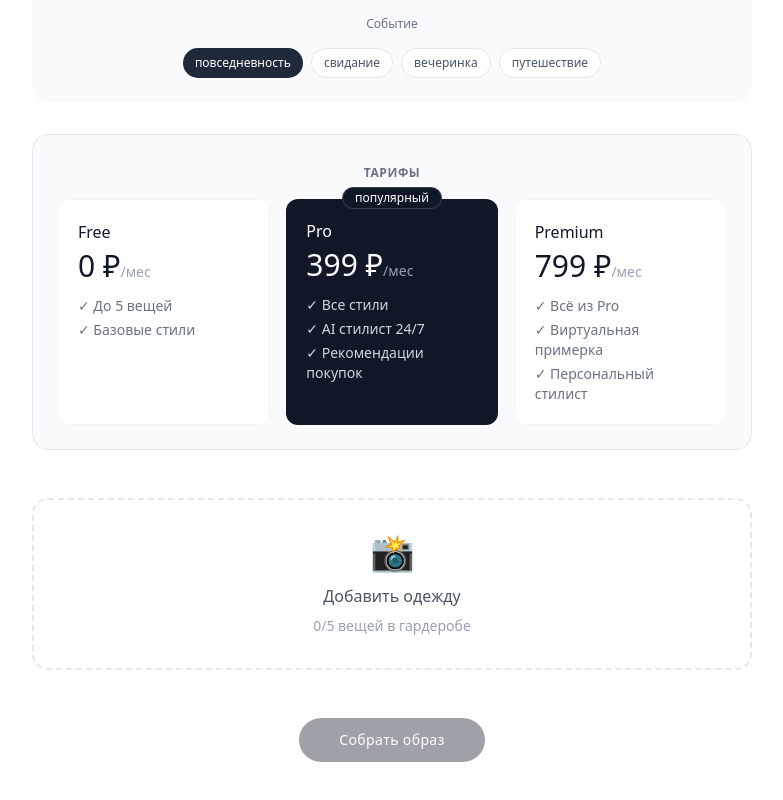
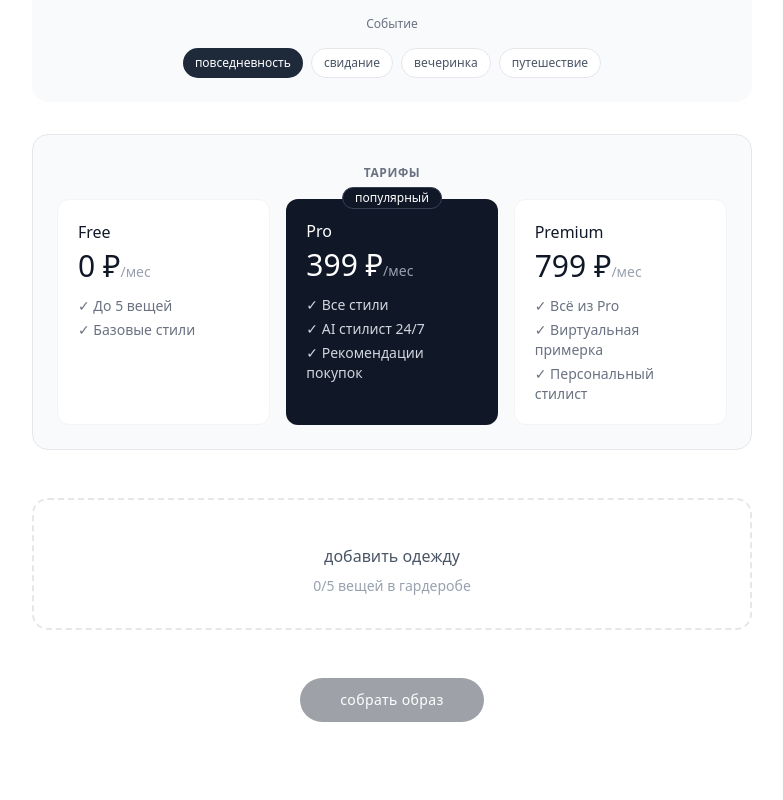
Before and after one commit to bolotny11/ai-stylist, a Next.js app: page / in a window 1280 px wide. Shown: the part 540-1340 px from the top of the page, without its empty margins (248-1031 px from the left). Built offline with nearby package versions, Linux system fonts and the light colour scheme.

Commit message:
feat: add style, weather and event buttons

```diff
--- a/app/page.js
+++ b/app/page.js
@@ -208,9 +208,9 @@ export default function Home() {
                 id="file-input"
               />
               <label htmlFor="file-input" className="cursor-pointer">
-                <span className="text-4xl block mb-3">📸</span>
+                <span className="text-4xl block mb-3"></span>
                 <span className="text-gray-600 font-medium">
-                  {images.length >= 5 ? "Максимум 5 вещей" : "Добавить одежду"}
+                  {images.length >= 5 ? "максимум 5 вещей" : "добавить одежду"}
                 </span>
                 <p className="text-gray-400 text-sm mt-2">
                   {images.length}/5 вещей в гардеробе
@@ -240,14 +240,14 @@ export default function Home() {
             disabled={loading || images.length === 0}
             className="px-10 py-3 bg-gray-900 text-white rounded-full font-medium text-sm tracking-wide hover:bg-gray-800 transition-colors disabled:opacity-40"
           >
-            {loading ? "Создаю образ..." : "Собрать образ"}
+            {loading ? "создаю образ..." : "собрать образ"}
           </button>
         </div>
 
         {/* Результат */}
         {outfits && (
           <div className="border-t border-gray-100 pt-12">
-            <h2 className="text-xl font-light text-gray-900 mb-6 tracking-tight">Твой образ</h2>
+            <h2 className="text-xl font-light text-gray-900 mb-6 tracking-tight">твой образ</h2>
             <div className="bg-gray-50 rounded-2xl p-8">
               <pre className="whitespace-pre-wrap font-sans text-gray-700 text-sm leading-relaxed">
                 {outfits}
```
